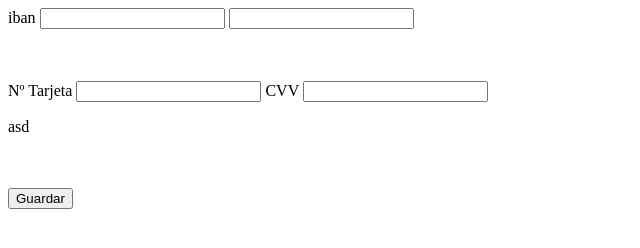
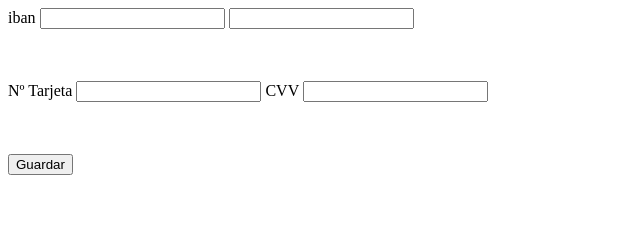
Before and after one commit to aalexgarciagl/DWEC, a plain HTML site: page Ejercicios/ejercicio1Eventos/index.html in a window 1280 px wide. Shown: the whole page, without its empty margins (0-640 px from the left). Drawn offline with Linux system fonts and the light colour scheme.

Commit message:
Solucion <p>

```diff
--- a/Ejercicios/ejercicio1Eventos/index.html
+++ b/Ejercicios/ejercicio1Eventos/index.html
@@ -16,7 +16,7 @@
   <input type="text" id="nTar" onchange="borrarCvv()">
   CVV
   <input type="text" id="cvv">
-  <p id="errorTar">asd</p>
+  <p id="errorTar"></p>
   <br>
   <br>
   <Button onclick="guardarPulsado()">Guardar</Button>
```
